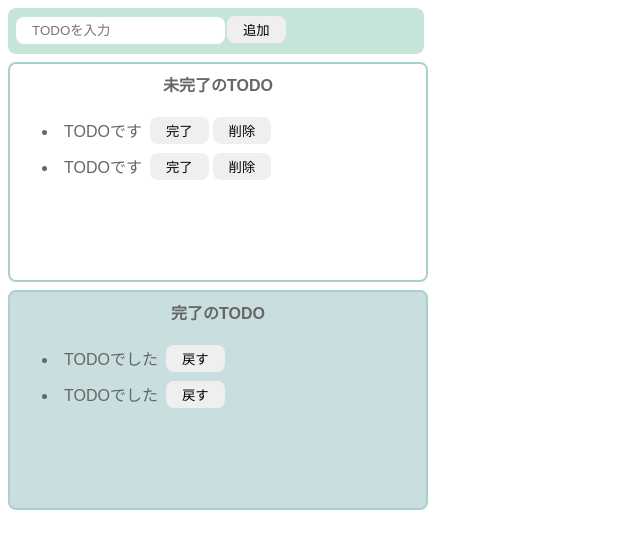
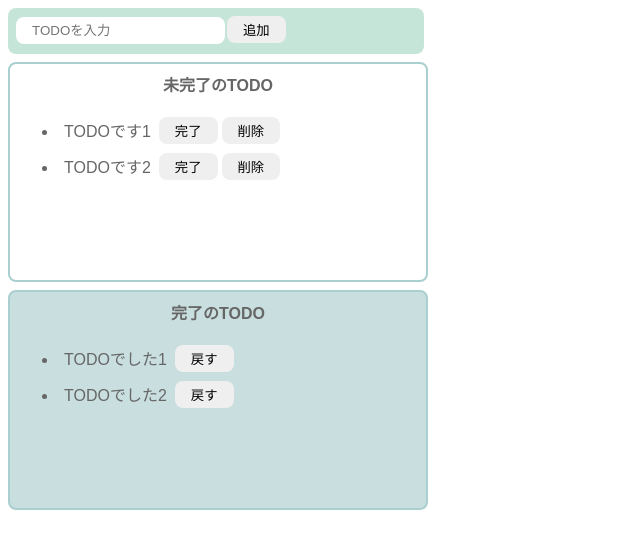
Before and after one commit to 1noseA/react-todo, a React (Create React App) app: page / in a window 1280 px wide. Shown: the top 548 px of the page, without its empty margins (0-640 px from the left). Built offline with nearby package versions, Linux system fonts and the light colour scheme.

Commit message:
Reactでの実装を意識したモックに変更

```diff
--- a/src/Todo.jsx
+++ b/src/Todo.jsx
@@ -1,7 +1,9 @@
-import logo from './logo.svg';
+import { useState } from "react";
 import './styles.css';
 
 export const Todo = () => {
+  const [incompleteTodos, setIncompleteToDos] = useState(["TODOです1", "TODOです2"]);
+  const [completeTodos, setCompleteToDos] = useState(["TODOでした1", "TODOでした2"]);
   return (
     <>
       <div className="input-area">
@@ -11,37 +13,29 @@
       <div className="incomplete-area">
         <p className="title">未完了のTODO</p>
         <ul>
-          <li>
+          {incompleteTodos.map((todo) => (
+            // keyを指定しないとエラーになる。仮想DOMで差分比較するための目印。一意となる項目を設定。indexはダメ。
+            <li key={todo}>
               <div className="list-row">
-              <p className="todo-item">TODOです</p>
+                <p className="todo-item">{todo}</p>
                 <button>完了</button>
                 <button>削除</button>
               </div>
             </li>
-          <li>
-            <div className="list-row">
-              <p className="todo-item">TODOです</p>
-              <button>完了</button>
-              <button>削除</button>
-            </div>
-          </li>
+          ))}
         </ul>
       </div>
       <div className="complete-area">
         <p className="title">完了のTODO</p>
         <ul>
-          <li>
+          {completeTodos.map((todo) => (
+            <li key={todo}>
               <div className="list-row">
-              <p className="todo-item">TODOでした</p>
+                <p className="todo-item">{todo}</p>
                 <button>戻す</button>
               </div>
             </li>
-          <li>
-            <div className="list-row">
-              <p className="todo-item">TODOでした</p>
-              <button>戻す</button>
-            </div>
-          </li>
+          ))}
         </ul>
       </div>
     </>
```
Lines whose indentation alone changed are shown as unchanged.
